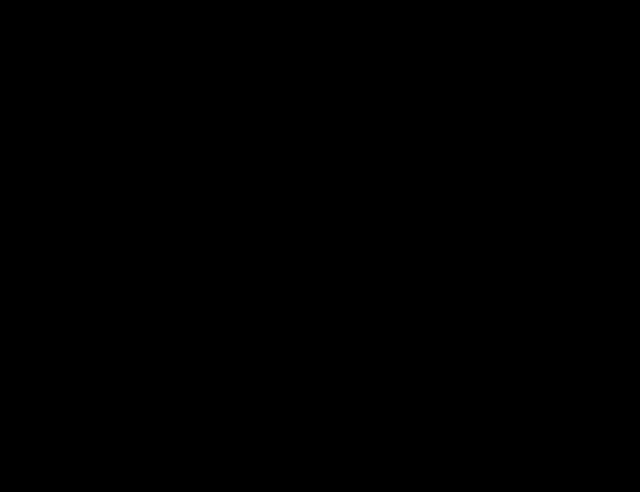
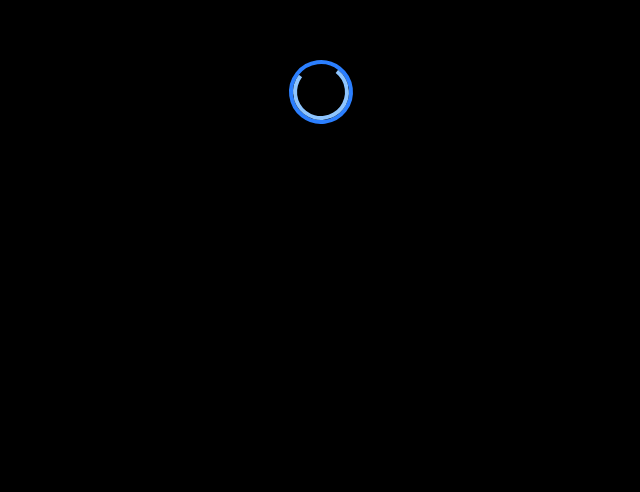
Before and after one commit to NIRMAL1996-CODE/reactcodepractice, a React (Vite) app in the folder PracticeMotion/: page / in a window 1280 px wide. Shown: the part 308-800 px from the top of the page, without its empty margins (319-959 px from the left). Built offline with nearby package versions, Linux system fonts and the light colour scheme.

Commit message:
LoaderAnimation

```diff
--- a/PracticeMotion/src/App.tsx
+++ b/PracticeMotion/src/App.tsx
@@ -2,10 +2,12 @@
 // import CircleBounce from "./components/CircleBounce"
 // import CombinedAnimation from "./components/CombinedAnimation"
 // import FadeComponent from "./components/FadeComponent"
-import ComplexAnimatedButton from "./components/ComplexAnimatedButton"
+// import ComplexAnimatedButton from "./components/ComplexAnimatedButton"
 // import SideBar from "./components/SideBar"
 // import RotationAnimation from "./components/RotationAnimation"
 // import SkewedTransition from "./components/SkewedTransition"
+
+import Loader from "./components/Loader"
 
 
 const App = () => {
@@ -17,8 +19,9 @@
       <SkewedTransition/>
       <CombinedAnimation/>
       <FadeComponent/>
-      <SideBar/>*/}
-      <ComplexAnimatedButton/>
+      <SideBar/>
+      <ComplexAnimatedButton/>*/}
+      <Loader/>
 
     </div>
   )
--- /dev/null
+++ b/PracticeMotion/src/components/Loader.tsx
@@ -0,0 +1,22 @@
+import { motion } from "framer-motion";
+
+const Loader = () => {
+  return (
+    <div className="flex  items-center justify-center h-screen">
+      <motion.div
+        className="relative w-16 h-16 border-4 border-t-4 border-blue-500 border-solid rounded-full"
+        animate={{ rotate: 360 }}
+        transition={{ duration: 1, repeat: Infinity, ease: "linear" }}
+      >
+        <motion.div
+          className="absolute inset-0 border-4 border-blue-300 border-solid rounded-full"
+          style={{ borderTopColor: "transparent" }}
+          animate={{ opacity: [1, 0.5, 1] }}
+          transition={{ duration: 1, repeat: Infinity, ease: "easeInOut" }}
+        />
+      </motion.div>
+    </div>
+  );
+};
+
+export default Loader;
--- a/PracticeMotion/src/index.css
+++ b/PracticeMotion/src/index.css
@@ -4,6 +4,6 @@
   display: flex;
   justify-content: center;
   align-items: center;
-  min-height:400vh;
+  /* min-height:400vh; */
   color: white;
 }
```
